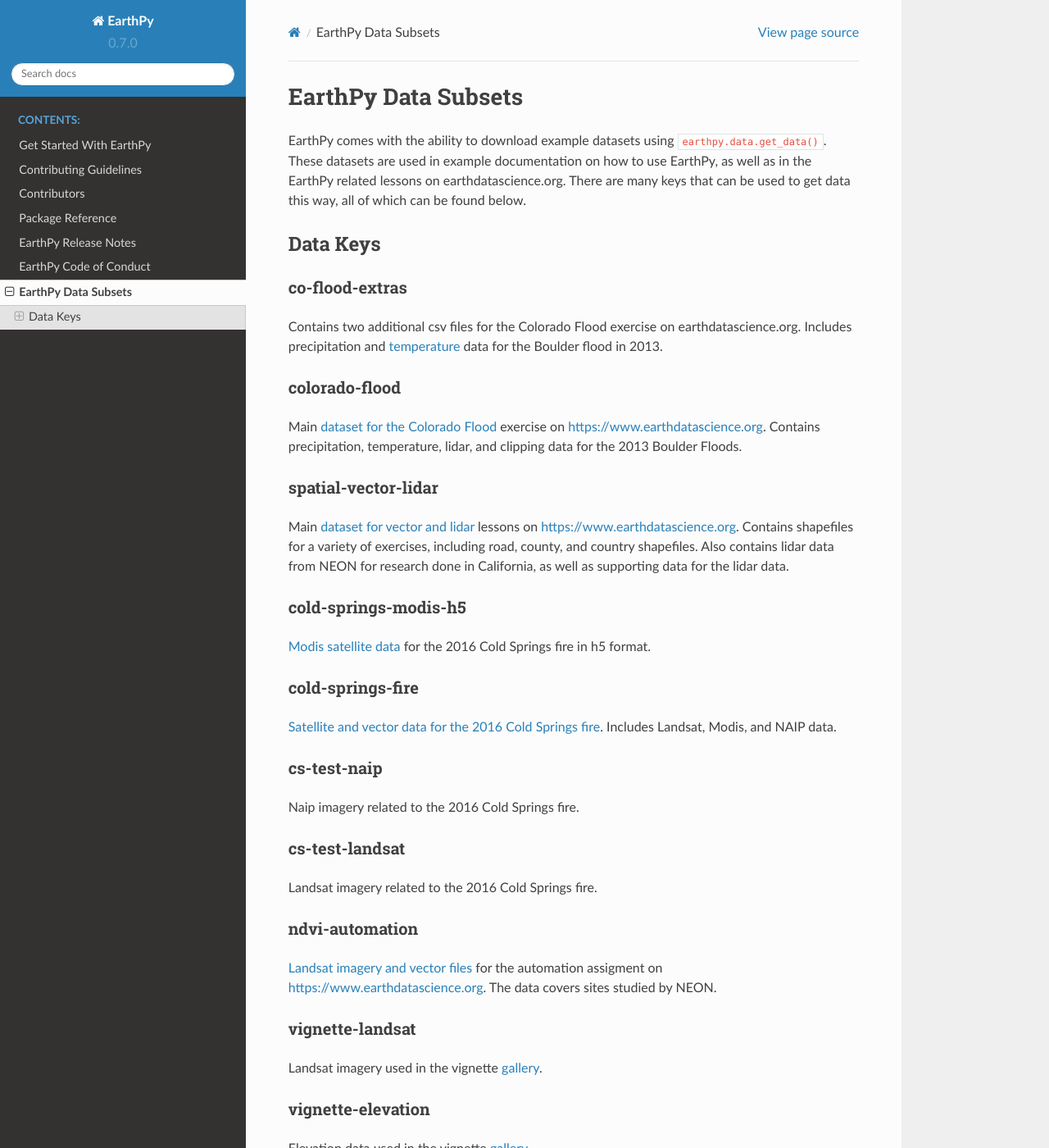
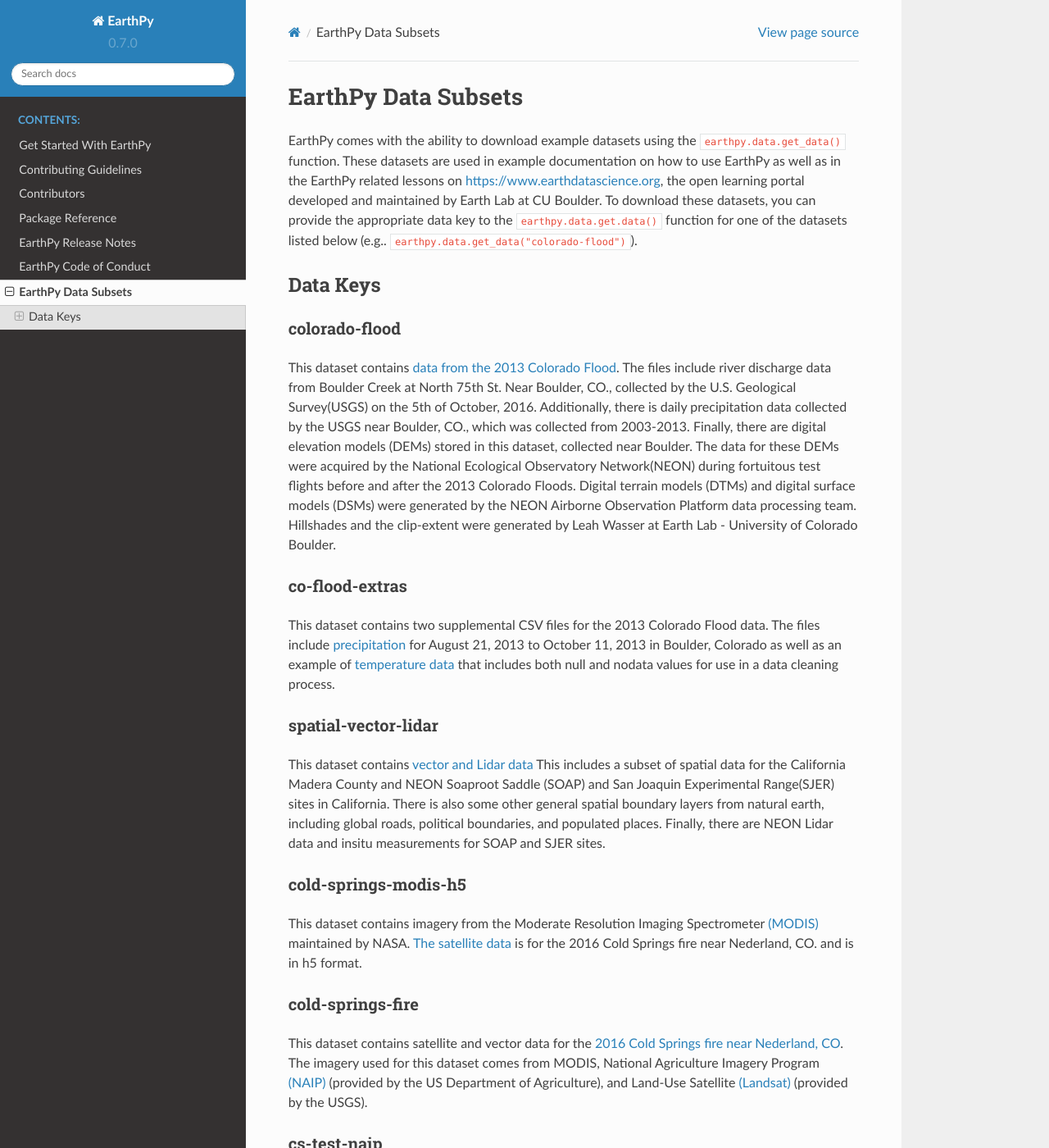
Before and after one commit to earthlab/earthpy, a Sphinx documentation site: the page built from docs/earthpy-data-subsets.rst, in a window 1280 px wide and 1400 px high. Shown: the whole window at 82% size. Built offline with Sphinx 7.4.7 and the Read the Docs theme 2.0.0, drawn with Linux system fonts in a browser that asks for light colours; pages that are not in the unit, such as notebooks, are missing from menus; some of the changed text lies outside the part shown.

Commit message:
Updated the data rst with suggestions from Jenny. Expanded a lot of the descriptions and fixed grammatical issues.

```diff
--- a/docs/earthpy-data-subsets.rst
+++ b/docs/earthpy-data-subsets.rst
@@ -2,80 +2,109 @@
 EarthPy Data Subsets
 =====================
 
-EarthPy comes with the ability to download example datasets using
-``earthpy.data.get_data()``. These datasets are used in example documentation
-on how to use EarthPy, as well as in the EarthPy related lessons on
-earthdatascience.org. There are many keys that can be used to get data
-this way, all of which can be found below.
+EarthPy comes with the ability to download example datasets using the
+``earthpy.data.get_data()`` function. These datasets are used in example
+documentation on how to use EarthPy as well as in the EarthPy related
+lessons on https://www.earthdatascience.org, the open learning portal developed
+and maintained by Earth Lab at CU Boulder. To download these datasets, you can
+provide the appropriate data key to the ``earthpy.data.get.data()`` function
+for one of the datasets listed below
+(e.g.. ``earthpy.data.get_data("colorado-flood")``).
 
 Data Keys
 =========
 
+colorado-flood
+--------------
+
+This dataset contains `data from the 2013 Colorado Flood <https://figshare.com/articles/Earth_Analytics_Python_Colorado_Flood_Teaching_Subset/6815945>`_.
+The files include river discharge data from Boulder Creek at North 75th St. Near Boulder,
+CO., collected by the U.S. Geological Survey(USGS) on the 5th of October, 2016. Additionally,
+there is daily precipitation data collected by the USGS near Boulder, CO., which was
+collected from 2003-2013. Finally, there are digital elevation models (DEMs) stored
+in this dataset, collected near Boulder. The data for these DEMs were acquired by the
+National Ecological Observatory Network(NEON) during fortuitous test flights before
+and after the 2013 Colorado Floods. Digital terrain models (DTMs) and digital surface
+models (DSMs) were generated by the NEON Airborne Observation Platform data processing
+team. Hillshades and the clip-extent were generated by Leah Wasser at Earth Lab - University
+of Colorado Boulder.
+
 co-flood-extras
 ---------------
 
-Contains two additional csv files for the Colorado Flood exercise on earthdatascience.org.
-Includes precipitation and `temperature <https://figshare.com/articles/Week_2_earth_analytics/4502138>`_
-data for the Boulder flood in 2013.
-
-colorado-flood
---------------
-
-Main `dataset for the Colorado Flood <https://figshare.com/articles/Earth_Analytics_Python_Colorado_Flood_Teaching_Subset/6815945>`_
-exercise on https://www.earthdatascience.org. Contains precipitation,
-temperature, lidar, and clipping data for the 2013 Boulder Floods.
+This dataset contains two supplemental CSV files for the 2013 Colorado Flood
+data. The files include `precipitation <https://figshare.com/articles/CO_Flood_2013_-_Classroom_Lab/4295360>`_
+for August 21, 2013 to October 11, 2013 in Boulder, Colorado as well as an
+example of `temperature data <https://figshare.com/articles/Week_2_earth_analytics/4502138>`_
+that includes both null and nodata values for use in a data cleaning process.
 
 spatial-vector-lidar
 --------------------
 
-Main `dataset for vector and lidar <https://figshare.com/articles/Week_4_Earth_Analytics_teaching_data_subset_-_lidar_and_insitu_for_California/4620268>`_
-lessons on https://www.earthdatascience.org. Contains shapefiles for
-a variety of exercises, including road, county, and country shapefiles. Also contains
-lidar data from NEON for research done in California, as well as supporting data for the lidar data.
+This dataset contains `vector and Lidar data <https://figshare.com/articles/Week_4_Earth_Analytics_teaching_data_subset_-_lidar_and_insitu_for_California/4620268>`_
+This includes a subset of spatial data for the California Madera County
+and NEON Soaproot Saddle (SOAP) and San Joaquin Experimental Range(SJER) sites
+in California. There is also some other general spatial boundary layers from
+natural earth, including global roads, political boundaries, and populated
+places. Finally, there are NEON Lidar data and insitu measurements for
+SOAP and SJER sites.
 
 cold-springs-modis-h5
 ---------------------
 
-`Modis satellite data <https://figshare.com/articles/Earth_Analytics_Cold_Springs_Fire_Remote_Sensing_Data/6083210>`_
-for the 2016 Cold Springs fire in h5 format.
+This dataset contains imagery from the Moderate Resolution Imaging Spectrometer
+`(MODIS) <https://www.earthdatascience.org/courses/earth-analytics-python/multispectral-remote-sensing-modis/modis-remote-sensing-data-in-python/>`_
+maintained by NASA. `The satellite data <https://figshare.com/articles/Earth_Analytics_Cold_Springs_Fire_Remote_Sensing_Data/6083210>`_
+is for the 2016 Cold Springs fire near Nederland, CO. and is in h5 format.
 
 cold-springs-fire
 -----------------
 
-`Satellite and vector data for the 2016 Cold Springs fire <https://figshare.com/articles/Earth_Analytics_Cold_Springs_Fire_Remote_Sensing_Data/6083210>`_.
-Includes Landsat, Modis, and NAIP data.
+This dataset contains satellite and vector data for the
+`2016 Cold Springs fire near Nederland, CO <https://figshare.com/articles/Earth_Analytics_Cold_Springs_Fire_Remote_Sensing_Data/6083210>`_.
+The imagery used for this dataset comes from MODIS, National Agriculture
+Imagery Program `(NAIP) <https://www.earthdatascience.org/courses/earth-analytics-python/multispectral-remote-sensing-in-python/naip-imagery-raster-stacks-in-python/#work-with-naip-data-in-python>`_
+(provided by the US Department of Agriculture), and
+Land-Use Satellite `(Landsat) <https://www.earthdatascience.org/courses/earth-analytics-python/multispectral-remote-sensing-in-python/landsat-bands-geotif-in-Python/>`_
+(provided by the USGS).
 
 cs-test-naip
 ------------
 
-Naip imagery related to the 2016 Cold Springs fire.
+NAIP imagery related to the 2016 Cold Springs fire near Nederland, CO.
 
 cs-test-landsat
 ---------------
 
-Landsat imagery related to the 2016 Cold Springs fire.
+Landsat imagery related to the 2016 Cold Springs fire near Nederland, CO.
 
 ndvi-automation
 ---------------
 
-`Landsat imagery and vector files <https://figshare.com/articles/Earth_Analytics_Python_HOMEWORK_Landsat_8_2017_for_SJER_and_HARV_Download_from_Earth_Explorer/7272500>`_
-for the automation assigment on https://www.earthdatascience.org. The data covers sites studied by NEON.
+This dataset includes `landsat imagery and vector files <https://figshare.com/articles/Earth_Analytics_Python_HOMEWORK_Landsat_8_2017_for_SJER_and_HARV_Download_from_Earth_Explorer/7272500>`_
+for the SJER and SOAP NEON sites.
 
 vignette-landsat
 ----------------
 
-Landsat imagery used in the vignette `gallery <https://earthpy.readthedocs.io/en/latest/gallery_vignettes/index.html>`_.
+Landsat imagery used in the vignette `gallery <https://earthpy.readthedocs.io/en/latest/gallery_vignettes/index.html>`_
+related to the 2016 Cold Springs fire near Nederland, CO.
 
 vignette-elevation
 ------------------
 
-Elevation data used in the vignette `gallery <https://earthpy.readthedocs.io/en/latest/gallery_vignettes/index.html>`_.
+Elevation data used in the vignette `gallery <https://earthpy.readthedocs.io/en/latest/gallery_vignettes/index.html>`_
+related to the 2013 Colorado floods near Boulder, CO.
 
 california-rim-fire
 -------------------
 
-`Data related to 2013 California Rim fire <https://figshare.com/articles/Earth_Analytics_Applications_Data_for_Rim_Fire_California_2013/7749548>`_.
-Includes shapefiles and aerial imagery of the event.
+This directory contains vector and raster data for the `2013 Rim Fire in California <https://figshare.com/articles/Earth_Analytics_Applications_Data_for_Rim_Fire_California_2013/7749548>`_.
+The raster data have been cropped using the fire perimeter boundary provided
+by Monitoring Trends in Burn Severity (MTBS). The data are products from various
+sources including MTBS, Geospatial Multi-Agency Coordination (GeoMAC),
+MODIS Active Fire, MODIS Burned Area, and Incident Status Summary
+(ICS 209) reports.
 
 twitter-flood
 -------------
```
